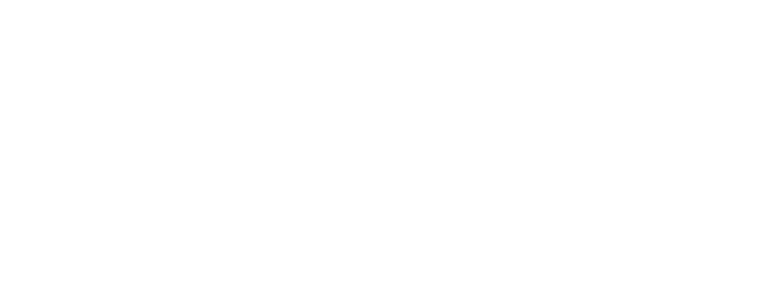
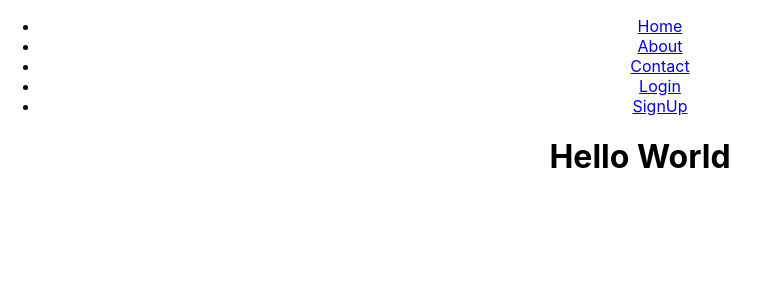
Before and after one commit to yahyaelganyni1/frontend-ok-store, a React (Create React App) app: page / in a window 1280 px wide. Before the commit this address had no page. Shown: the top 300 px of the page, without its empty margins (0-769 px from the left). Built offline with nearby package versions, Linux system fonts and the light colour scheme; no server answers.

Commit message:
Add logout button

```diff
--- a/src/components/header/Header.jsx
+++ b/src/components/header/Header.jsx
@@ -1,22 +1,19 @@
 import React, { useEffect } from 'react';
 import { useDispatch, useSelector } from 'react-redux';
-import { Link } from 'react-router-dom';
+import { Link, Navigate } from 'react-router-dom';
+import LogOut from '../../features/authentication/LogOut';
 import { fetchUser } from '../../features/authentication/authenticationSlice';
 
 const Header = () => {
-  //   const isAuthenticated = localStorage.getItem('token') !== null;
   const dispatch = useDispatch();
-
+  const user = useSelector((state) => state.authentication);
   useEffect(() => {
     dispatch(fetchUser());
   }, [dispatch]);
-  const user = useSelector((state) => state.authentication.user.user);
   console.log(user);
-
   return (
     <header>
       <nav>
-        <h4>welcome {user.username} </h4>
         <ul>
           <li>
             <Link to="/">Home</Link>
@@ -28,18 +25,18 @@ const Header = () => {
             <Link to="/contact">Contact</Link>
           </li>
 
-          <li>
-            <Link to="/logout">Logout</Link>
-          </li>
-
+          {user.user === null ? (
             <div>
               <li>
                 <Link to="/login">Login</Link>
               </li>
               <li>
-              <Link to="/signup">Signup</Link>
+                <Link to="/signup">SignUp</Link>
               </li>
             </div>
+          ) : (
+            <LogOut />
+          )}
         </ul>
       </nav>
     </header>
--- /dev/null
+++ b/src/features/authentication/LogOut.jsx
@@ -0,0 +1,16 @@
+import React from 'react';
+import { logout } from './authenticationSlice';
+import { useDispatch, useSelector } from 'react-redux';
+
+const LogOut = () => {
+  const dispatch = useDispatch();
+  const user = useSelector((state) => state.authentication);
+
+  const HandleLogout = () => {
+    dispatch(logout());
+  };
+
+  return <button onClick={HandleLogout}>LogOut</button>;
+};
+
+export default LogOut;
--- a/src/features/authentication/authenticationSlice.js
+++ b/src/features/authentication/authenticationSlice.js
@@ -3,6 +3,7 @@ import axios from 'axios';
 
 const initialState = {
     user: null,
+
 }
 
 const api_url = 'http://localhost:3000/users';
@@ -64,6 +65,16 @@ export const fetchUser = createAsyncThunk(
     }
 )
 
+export const isLoggedIn = createAsyncThunk(
+    'authentication/isLoggedIn',
+    async () => {
+        const response = await axios.get(singleUserApi);
+        const isLoggedIn = response.data.logged_in;
+        console.log(isLoggedIn);
+        return response.data.logged_in
+    }
+)
+
 const authenticationSlice = createSlice({
     name: 'authentication',
     initialState,
```
Lines whose indentation alone changed are shown as unchanged.
